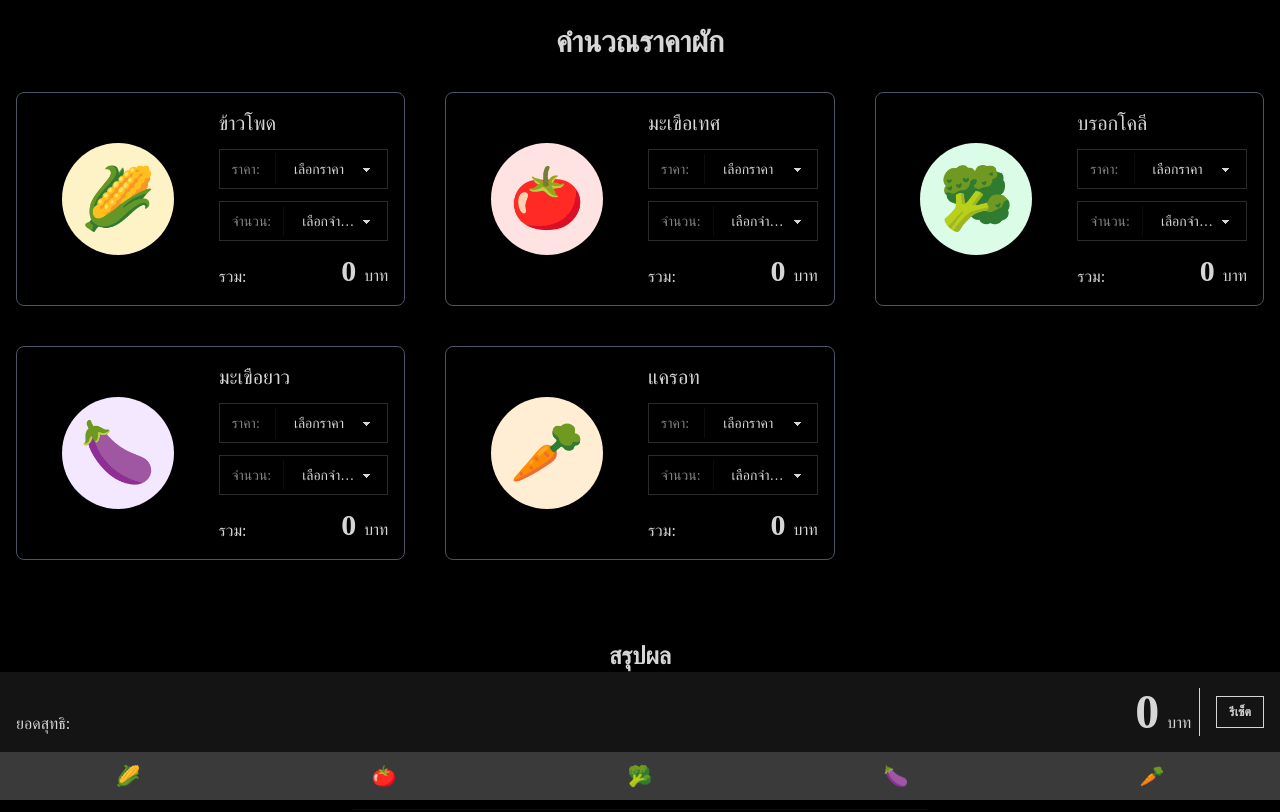
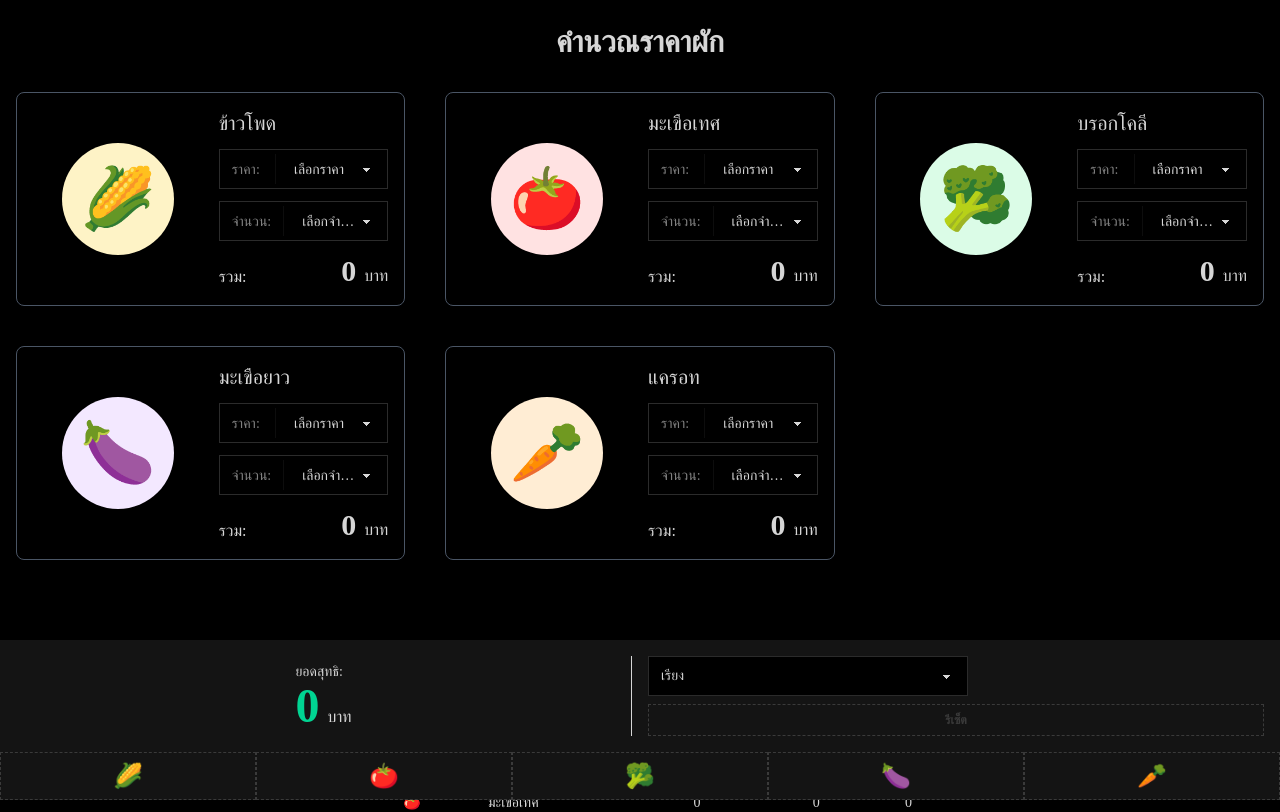
Before and after one commit to quonly/calculate-vegetable, a React (Vite) app: page / in a window 1280 px wide. Shown: the top 812 px of the page. Built offline with nearby package versions, Linux system fonts and the light colour scheme; a web font is replaced by a local one.

Commit message:
update design and add sort funtionality

```diff
--- a/src/App.jsx
+++ b/src/App.jsx
@@ -1,4 +1,4 @@
-import { useState } from "react";
+import { useRef, useState } from "react";
 import Card from "./components/Card";
 import { DragDropContext, Droppable, Draggable } from "@hello-pangea/dnd";
 
@@ -6,43 +6,43 @@ const initialItems = {
   "🌽": {
     icon: "🌽",
     name: "ข้าวโพด",
-    price: 0,
-    qty: 0,
+    price: "-",
+    qty: "-",
     bg: "bg-amber-100",
   },
   "🍅": {
     icon: "🍅",
     name: "มะเขือเทศ",
-    price: 0,
-    qty: 0,
+    price: "-",
+    qty: "-",
     bg: "bg-red-100",
   },
   "🥦": {
     icon: "🥦",
     name: "บรอกโคลี",
-    price: 0,
-    qty: 0,
+    price: "-",
+    qty: "-",
     bg: "bg-green-100",
   },
   "🍆": {
     icon: "🍆",
     name: "มะเขือยาว",
-    price: 0,
-    qty: 0,
+    price: "-",
+    qty: "-",
     bg: "bg-purple-100",
   },
   "🥕": {
     icon: "🥕",
     name: "แครอท",
-    price: 0,
-    qty: 0,
+    price: "-",
+    qty: "-",
     bg: "bg-orange-100",
   },
 };
-
 function App() {
   const [items, setItems] = useState(initialItems);
   const [itemOrder, setItemOrder] = useState(Object.keys(initialItems));
+  const modalRef = useRef(null);
 
   function handleCalculate(id, key, value) {
     setItems((items) => {
@@ -57,10 +57,9 @@ function App() {
   }
 
   function reset() {
-    if (window.confirm("รีเซ็ตอย่างมั่นใจ?")) {
-      setItems(initialItems);
-      setItemOrder(Object.keys(initialItems));
-    }
+    setItems(initialItems);
+    setItemOrder(Object.keys(initialItems));
+    modalRef.current.close();
   }
 
   function onDragEnd(result) {
@@ -71,6 +70,33 @@ function App() {
     setItemOrder(newOrder);
   }
 
+  function handleSort(e) {
+    const value = e.target.value;
+    let sortedOrder = [...itemOrder];
+
+    if (value === "price-desc") {
+      sortedOrder.sort(
+        (a, b) =>
+          (parseInt(items[b].price) || 0) - (parseInt(items[a].price) || 0)
+      );
+    } else if (value === "price-asc") {
+      sortedOrder.sort(
+        (a, b) =>
+          (parseInt(items[a].price) || 0) - (parseInt(items[b].price) || 0)
+      );
+    } else if (value === "qty-desc") {
+      sortedOrder.sort(
+        (a, b) => (parseInt(items[b].qty) || 0) - (parseInt(items[a].qty) || 0)
+      );
+    } else if (value === "qty-asc") {
+      sortedOrder.sort(
+        (a, b) => (parseInt(items[a].qty) || 0) - (parseInt(items[b].qty) || 0)
+      );
+    }
+
+    setItemOrder(sortedOrder);
+  }
+
   const total = Object.values(items).reduce((acc, item) => {
     const price = parseInt(item.price) || 0;
     const qty = parseInt(item.qty) || 0;
@@ -79,6 +105,22 @@ function App() {
 
   return (
     <>
+      <dialog className="modal modal-bottom sm:modal-middle" ref={modalRef}>
+        <div className="modal-box">
+          <h3 className="font-bold text-lg text-center">รีเซ็ตอย่างมั่นใจ?</h3>
+          <div className="modal-action justify-center">
+            <form method="dialog">
+              <button className="btn btn-dash btn-primary">ปิด</button>
+            </form>
+            <button className="btn btn-primary" onClick={reset}>
+              ยืนยัน
+            </button>
+          </div>
+        </div>
+        <form method="dialog" className="modal-backdrop">
+          <button>close</button>
+        </form>
+      </dialog>
       <div className="container px-4 pt-6 pb-40 mx-auto">
         <h1 className="text-3xl text-center pb-2 font-bold mb-6">
           คำนวณราคาผัก
@@ -116,7 +158,7 @@ function App() {
         </DragDropContext>
 
         <div className="overflow-x-hidden mt-16 sm:mt-20 max-w-xl mx-auto">
-          <h2 className="text-center text-2xl font-semibold">สรุปผล</h2>
+          <h2 className="text-center text-2xl font-semibold mb-4">สรุปผล</h2>
           <table className="table">
             <thead>
               <tr>
@@ -134,9 +176,9 @@ function App() {
                   <tr key={item.icon}>
                     <td className="text-center">{item.icon}</td>
                     <td>{item.name}</td>
-                    <td className="text-end">{item.price}</td>
-                    <td className="text-end">{item.qty}</td>
-                    <td className="text-end">{item.price * item.qty}</td>
+                    <td className="text-end">{parseInt(item.price) || 0}</td>
+                    <td className="text-end">{parseInt(item.qty) || 0}</td>
+                    <td className="text-end">{item.price * item.qty || "0"}</td>
                   </tr>
                 );
               })}
@@ -149,7 +191,7 @@ function App() {
 
                 <td className="text-end">
                   {Object.values(items).reduce(
-                    (acc, item) => acc + parseInt(item.qty) || 0,
+                    (acc, item) => acc + (parseInt(item.qty) || 0),
                     0
                   )}
                 </td>
@@ -160,16 +202,34 @@ function App() {
         </div>
       </div>
       <div className="fixed bottom-0 w-full bg-base-200">
-        <div className="flex gap-4 items-center divide-x p-4">
-          <div className="flex justify-between items-end flex-grow pe-2">
-            <span className="font-medium">ยอดสุทธิ:</span>
+        <div className="grid gap-4 grid-cols-2 divide-x p-4">
+          <div className="grid place-content-center">
+            <span className="text-sm">ยอดสุทธิ:</span>
             <div className="space-x-2">
-              <span className="font-bold text-5xl">{total}</span>
+              <span className="font-bold text-5xl text-emerald-400">
+                {total}
+              </span>
               <span>บาท</span>
             </div>
           </div>
           <div className="flex flex-col gap-2">
-            <button className="btn btn-outline btn-sm w-full" onClick={reset}>
+            <select
+              defaultValue="เรียง"
+              className="select text-sm"
+              onChange={handleSort}
+            >
+              <option value="เรียง" disabled>
+                เรียง
+              </option>
+              <option value="price-desc">ราคามาก - น้อย</option>
+              <option value="price-asc">ราคาน้อย - มาก</option>
+              <option value="qty-desc">จำนวนมาก - น้อย</option>
+              <option value="qty-asc">จำนวนน้อย - มาก</option>
+            </select>
+            <button
+              className="btn btn-dash btn-primary btn-sm w-full"
+              onClick={() => modalRef.current.showModal()}
+            >
               รีเซ็ต
             </button>
           </div>
@@ -192,7 +252,7 @@ function App() {
                           {...provided.draggableProps}
                           {...provided.dragHandleProps}
                           href={`#${item.icon}`}
-                          className="text-xl btn btn-primary no-underline h-12"
+                          className="text-2xl btn btn-dash btn-primary h-12"
                         >
                           {item.icon}
                         </a>
--- a/src/components/Card.jsx
+++ b/src/components/Card.jsx
@@ -10,7 +10,7 @@ export default function Card({ item, onCalculate }) {
     >
       <div className="flex gap-2 justify-center">
         <p
-          className={`my-auto rounded-full h-28 w-28 text-6xl grid place-items-center p-2 bg-amber-100 ${item.bg}`}
+          className={`my-auto rounded-full h-28 w-28 text-6xl grid place-items-center p-2 ${item.bg}`}
         >
           {item.icon}
         </p>
@@ -27,9 +27,10 @@ export default function Card({ item, onCalculate }) {
               className="select"
               onChange={(e) => onCalculate(item.icon, "price", e.target.value)}
             >
-              <option value="0" disabled={true}>
+              <option value="-" disabled={true}>
                 เลือกราคา
               </option>
+              <option value="0">0</option>
               <option value="1">1</option>
               <option value="2">2</option>
               <option value="3">3</option>
@@ -46,13 +47,15 @@ export default function Card({ item, onCalculate }) {
             className="select"
             onChange={(e) => onCalculate(item.icon, "qty", e.target.value)}
           >
-            <option value="0" disabled={true}>
+            <option value="-" disabled={true}>
               เลือกจำนวน
             </option>
+            <option value="0">0</option>
             <option value="1">1</option>
             <option value="2">2</option>
             <option value="3">3</option>
             <option value="4">4</option>
+            <option value="5">5</option>
             <option value="6">6</option>
             <option value="7">7</option>
             <option value="8">8</option>
```
